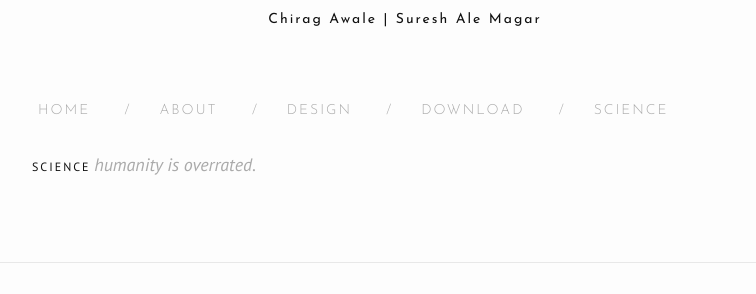
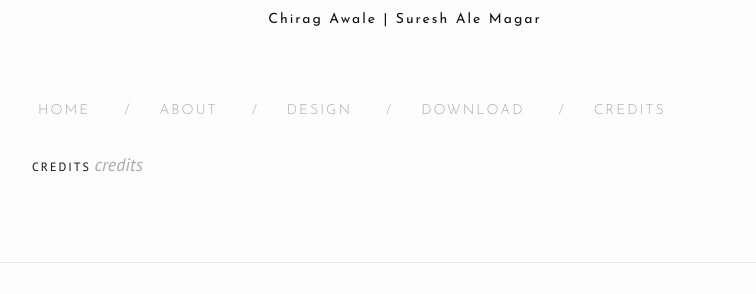
Before and after one commit to ChiragAwale/Pair-Programming, a Jekyll site: the page built from science.md, in a window 1280 px wide. Shown: the part 151-445 px from the top of the page, without its empty margins (238-994 px from the left). Built offline with Jekyll 4.4.1, drawn with Linux system fonts in a browser that asks for light colours; nearby versions of some CDN libraries.

Commit message:
Update science.md

```diff
--- a/science.md
+++ b/science.md
@@ -1,7 +1,10 @@
 ---
 layout: archive
-title: Science
-permalink: /science/
-tagline: "Humanity is overrated."
-category: "science"
+title: Credits
+permalink: /credits/
+tagline: "Credits"
+category: "Credits"
 ---
+
+Jekyll : http://jekyllrb.com
+hemangsk : http://hemangsk.github.io
```
